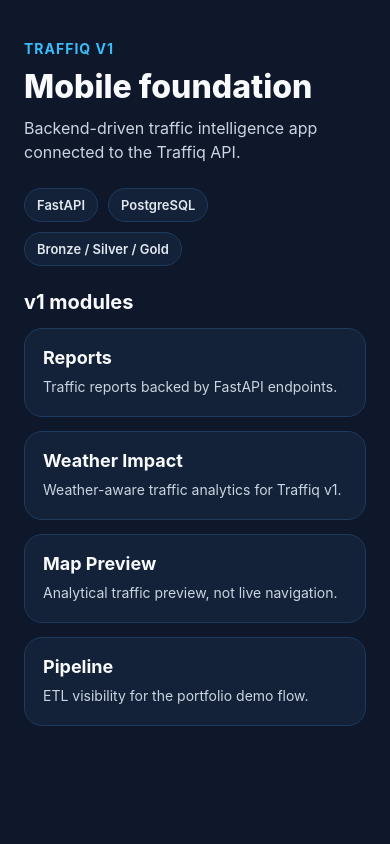
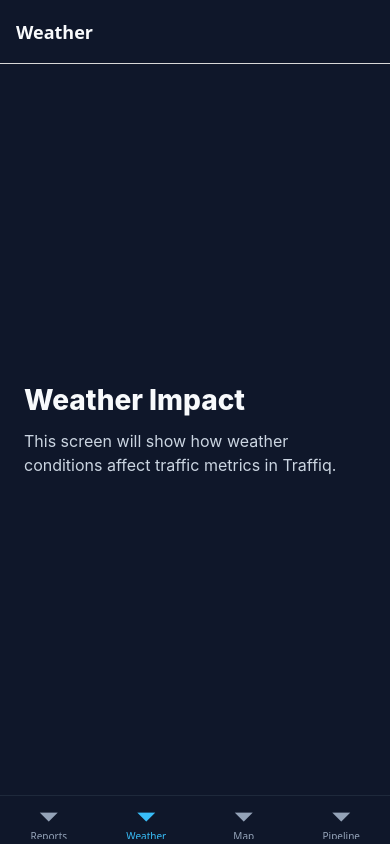
Before and after one commit to AlexandruBocanci/Traffiq, a React Native app in the folder mobile/: screen /Weather in a window 390 px wide. Built offline with nearby package versions, Linux system fonts and the light colour scheme.

Commit message:
create base app navigation structure

```diff
--- a/mobile/App.tsx
+++ b/mobile/App.tsx
@@ -1,147 +1,13 @@
 import { StatusBar } from 'expo-status-bar';
-import {
-  SafeAreaView,
-  ScrollView,
-  StyleSheet,
-  Text,
-  View,
-} from 'react-native';
+import { SafeAreaProvider } from 'react-native-safe-area-context';
 
-const MODULES = [
-  {
-    title: 'Reports',
-    description: 'Traffic reports backed by FastAPI endpoints.',
-  },
-  {
-    title: 'Weather Impact',
-    description: 'Weather-aware traffic analytics for Traffiq v1.',
-  },
-  {
-    title: 'Map Preview',
-    description: 'Analytical traffic preview, not live navigation.',
-  },
-  {
-    title: 'Pipeline',
-    description: 'ETL visibility for the portfolio demo flow.',
-  },
-];
+import AppNavigator from './src/navigation/AppNavigator';
 
 export default function App() {
   return (
-    <SafeAreaView style={styles.safeArea}>
+    <SafeAreaProvider>
       <StatusBar style="light" />
-
-      <ScrollView contentContainerStyle={styles.scrollContent}>
-        <View style={styles.hero}>
-          <Text style={styles.kicker}>Traffiq v1</Text>
-          <Text style={styles.title}>Mobile foundation</Text>
-          <Text style={styles.subtitle}>
-            Backend-driven traffic intelligence app connected to the Traffiq API.
-          </Text>
-        </View>
-
-        <View style={styles.badgeRow}>
-          <View style={styles.badge}>
-            <Text style={styles.badgeText}>FastAPI</Text>
-          </View>
-
-          <View style={styles.badge}>
-            <Text style={styles.badgeText}>PostgreSQL</Text>
-          </View>
-
-          <View style={styles.badge}>
-            <Text style={styles.badgeText}>Bronze / Silver / Gold</Text>
-          </View>
-        </View>
-
-        <View style={styles.section}>
-          <Text style={styles.sectionTitle}>v1 modules</Text>
-
-          {MODULES.map((module) => (
-            <View key={module.title} style={styles.card}>
-              <Text style={styles.cardTitle}>{module.title}</Text>
-              <Text style={styles.cardDescription}>{module.description}</Text>
-            </View>
-          ))}
-        </View>
-      </ScrollView>
-    </SafeAreaView>
+      <AppNavigator />
+    </SafeAreaProvider>
   );
 }
-
-const styles = StyleSheet.create({
-  safeArea: {
-    flex: 1,
-    backgroundColor: '#0f172a',
-  },
-  scrollContent: {
-    padding: 24,
-    gap: 24,
-  },
-  hero: {
-    marginTop: 16,
-    gap: 10,
-  },
-  kicker: {
-    color: '#38bdf8',
-    fontSize: 14,
-    fontWeight: '700',
-    textTransform: 'uppercase',
-    letterSpacing: 1,
-  },
-  title: {
-    color: '#f8fafc',
-    fontSize: 32,
-    fontWeight: '800',
-  },
-  subtitle: {
-    color: '#cbd5e1',
-    fontSize: 16,
-    lineHeight: 24,
-  },
-  badgeRow: {
-    flexDirection: 'row',
-    flexWrap: 'wrap',
-    gap: 10,
-  },
-  badge: {
-    backgroundColor: '#132238',
-    borderWidth: 1,
-    borderColor: '#1e3a5f',
-    borderRadius: 999,
-    paddingHorizontal: 12,
-    paddingVertical: 8,
-  },
-  badgeText: {
-    color: '#e2e8f0',
-    fontSize: 13,
-    fontWeight: '600',
-  },
-  section: {
-    gap: 14,
-    marginBottom: 24,
-  },
-  sectionTitle: {
-    color: '#f8fafc',
-    fontSize: 20,
-    fontWeight: '700',
-  },
-  card: {
-    backgroundColor: '#132238',
-    borderRadius: 18,
-    padding: 18,
-    borderWidth: 1,
-    borderColor: '#1e3a5f',
-    gap: 8,
-  },
-  cardTitle: {
-    color: '#f8fafc',
-    fontSize: 18,
-    fontWeight: '700',
-  },
-  cardDescription: {
-    color: '#cbd5e1',
-    fontSize: 14,
-    lineHeight: 22,
-  },
-});
--- a/mobile/package.json
+++ b/mobile/package.json
@@ -9,10 +9,14 @@
     "web": "expo start --web"
   },
   "dependencies": {
+    "@react-navigation/bottom-tabs": "^7.15.9",
+    "@react-navigation/native": "^7.2.2",
     "expo": "~54.0.33",
     "expo-status-bar": "~3.0.9",
     "react": "19.1.0",
-    "react-native": "0.81.5"
+    "react-native": "0.81.5",
+    "react-native-safe-area-context": "~5.6.0",
+    "react-native-screens": "~4.16.0"
   },
   "devDependencies": {
     "@types/react": "~19.1.0",
--- /dev/null
+++ b/mobile/src/navigation/AppNavigator.tsx
@@ -0,0 +1,41 @@
+import { NavigationContainer } from '@react-navigation/native';
+import { createBottomTabNavigator } from '@react-navigation/bottom-tabs';
+
+import ReportsScreen from '../screens/ReportsScreen';
+import WeatherImpactScreen from '../screens/WeatherImpactScreen';
+import MapPreviewScreen from '../screens/MapPreviewScreen';
+import PipelineScreen from '../screens/PipelineScreen';
+
+const Tab = createBottomTabNavigator();
+
+export default function AppNavigator() {
+  return (
+    <NavigationContainer>
+      <Tab.Navigator
+        screenOptions={{
+          headerStyle: {
+            backgroundColor: '#0f172a',
+          },
+          headerTintColor: '#f8fafc',
+          headerTitleStyle: {
+            fontWeight: '700',
+          },
+          tabBarStyle: {
+            backgroundColor: '#0f172a',
+            borderTopColor: '#1e293b',
+          },
+          tabBarActiveTintColor: '#38bdf8',
+          tabBarInactiveTintColor: '#94a3b8',
+          sceneStyle: {
+            backgroundColor: '#0f172a',
+          },
+        }}
+      >
+        <Tab.Screen name="Reports" component={ReportsScreen} />
+        <Tab.Screen name="Weather" component={WeatherImpactScreen} />
+        <Tab.Screen name="Map" component={MapPreviewScreen} />
+        <Tab.Screen name="Pipeline" component={PipelineScreen} />
+      </Tab.Navigator>
+    </NavigationContainer>
+  );
+}
--- /dev/null
+++ b/mobile/src/screens/MapPreviewScreen.tsx
@@ -0,0 +1,32 @@
+import { StyleSheet, Text, View } from 'react-native';
+
+export default function MapPreviewScreen() {
+  return (
+    <View style={styles.container}>
+      <Text style={styles.title}>Map Preview</Text>
+      <Text style={styles.description}>
+        This screen will present an analytical map-style preview for traffic insights.
+      </Text>
+    </View>
+  );
+}
+
+const styles = StyleSheet.create({
+  container: {
+    flex: 1,
+    backgroundColor: '#0f172a',
+    padding: 24,
+    justifyContent: 'center',
+  },
+  title: {
+    color: '#f8fafc',
+    fontSize: 28,
+    fontWeight: '800',
+    marginBottom: 12,
+  },
+  description: {
+    color: '#cbd5e1',
+    fontSize: 16,
+    lineHeight: 24,
+  },
+});
--- /dev/null
+++ b/mobile/src/screens/PipelineScreen.tsx
@@ -0,0 +1,32 @@
+import { StyleSheet, Text, View } from 'react-native';
+
+export default function PipelineScreen() {
+  return (
+    <View style={styles.container}>
+      <Text style={styles.title}>Pipeline</Text>
+      <Text style={styles.description}>
+        This screen will provide ETL pipeline visibility for the Traffiq portfolio demo.
+      </Text>
+    </View>
+  );
+}
+
+const styles = StyleSheet.create({
+  container: {
+    flex: 1,
+    backgroundColor: '#0f172a',
+    padding: 24,
+    justifyContent: 'center',
+  },
+  title: {
+    color: '#f8fafc',
+    fontSize: 28,
+    fontWeight: '800',
+    marginBottom: 12,
+  },
+  description: {
+    color: '#cbd5e1',
+    fontSize: 16,
+    lineHeight: 24,
+  },
+});
--- /dev/null
+++ b/mobile/src/screens/ReportsScreen.tsx
@@ -0,0 +1,32 @@
+import { StyleSheet, Text, View } from 'react-native';
+
+export default function ReportsScreen() {
+  return (
+    <View style={styles.container}>
+      <Text style={styles.title}>Reports</Text>
+      <Text style={styles.description}>
+        This screen will display traffic reports powered by the Traffiq backend API.
+      </Text>
+    </View>
+  );
+}
+
+const styles = StyleSheet.create({
+  container: {
+    flex: 1,
+    backgroundColor: '#0f172a',
+    padding: 24,
+    justifyContent: 'center',
+  },
+  title: {
+    color: '#f8fafc',
+    fontSize: 28,
+    fontWeight: '800',
+    marginBottom: 12,
+  },
+  description: {
+    color: '#cbd5e1',
+    fontSize: 16,
+    lineHeight: 24,
+  },
+});
--- /dev/null
+++ b/mobile/src/screens/WeatherImpactScreen.tsx
@@ -0,0 +1,32 @@
+import { StyleSheet, Text, View } from 'react-native';
+
+export default function WeatherImpactScreen() {
+  return (
+    <View style={styles.container}>
+      <Text style={styles.title}>Weather Impact</Text>
+      <Text style={styles.description}>
+        This screen will show how weather conditions affect traffic metrics in Traffiq.
+      </Text>
+    </View>
+  );
+}
+
+const styles = StyleSheet.create({
+  container: {
+    flex: 1,
+    backgroundColor: '#0f172a',
+    padding: 24,
+    justifyContent: 'center',
+  },
+  title: {
+    color: '#f8fafc',
+    fontSize: 28,
+    fontWeight: '800',
+    marginBottom: 12,
+  },
+  description: {
+    color: '#cbd5e1',
+    fontSize: 16,
+    lineHeight: 24,
+  },
+});
```
Also changed, not shown: 2 other files (tests, documents, lock files or other folders).
